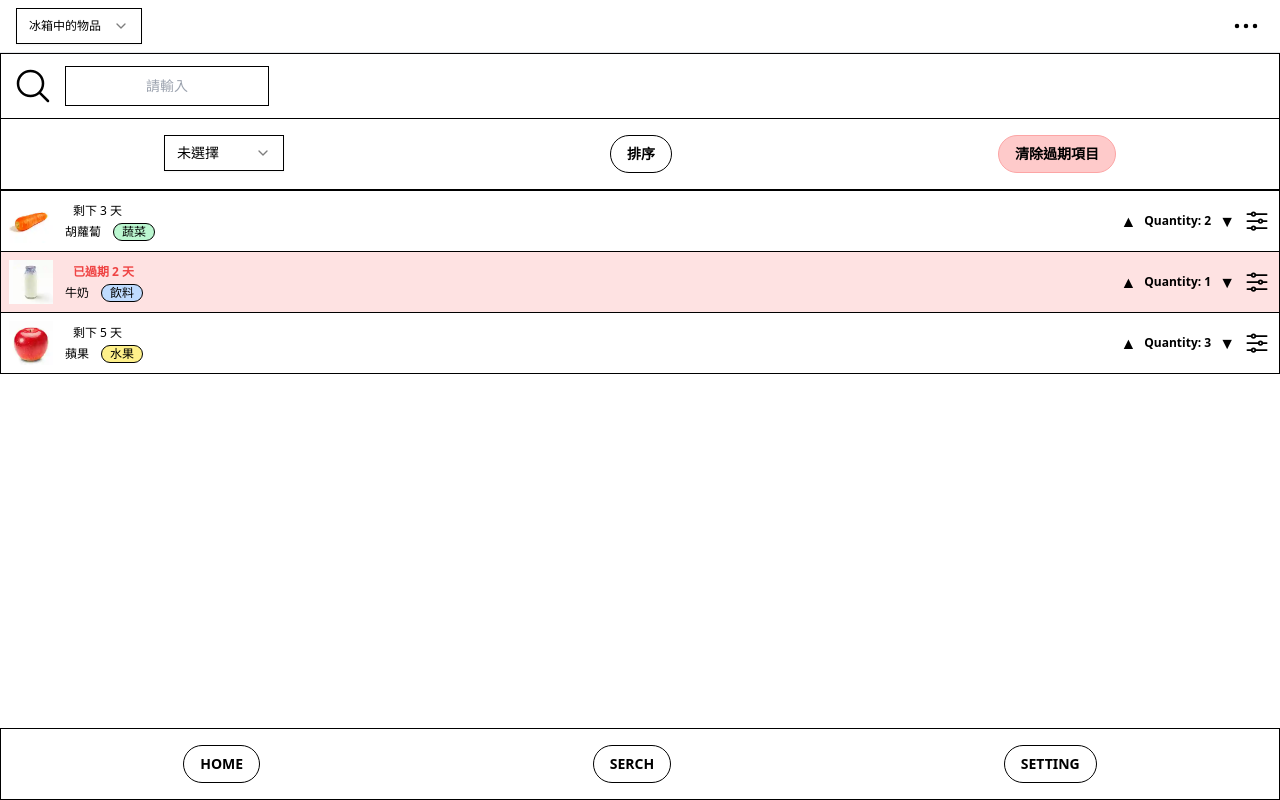
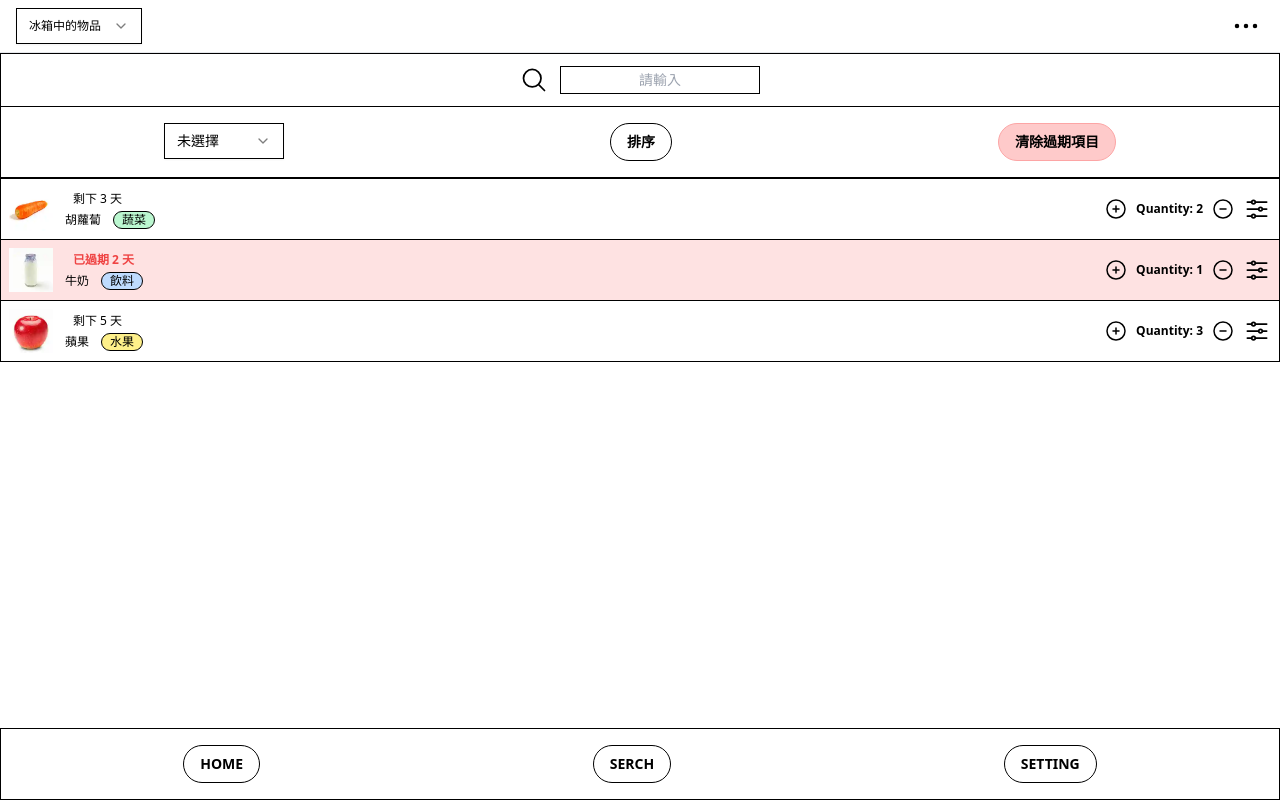
Before and after one commit to fridge-mate/fridge-mate, a React (Vite) app in the folder client/: page / in a window 1280 px wide. Built offline with nearby package versions, Linux system fonts and the light colour scheme.

Commit message:
style(ui): adjust sizes of input and ItemCard elements, update icon in QuantityBadge

```diff
--- a/client/src/components/atoms/QuantityBadge/QuantityBadge.tsx
+++ b/client/src/components/atoms/QuantityBadge/QuantityBadge.tsx
@@ -5,11 +5,47 @@ type QuantityBadgeProps = {
 function QuantityBadge({ count }: QuantityBadgeProps) {
 	return (
 		<div className="flex items-center">
-			<button type="button">▲</button>
+			<button type="button">
+				{/* heroicon url:https://heroicons.com/ iconName:plus-circle */}
+				<svg
+					xmlns="http://www.w3.org/2000/svg"
+					fill="none"
+					viewBox="0 0 24 24"
+					stroke-width="1.5"
+					stroke="currentColor"
+					className="size-6"
+				>
+					<title id="icon-title">Plus Icon</title>
+					<path
+						stroke-linecap="round"
+						stroke-linejoin="round"
+						d="M12 9v6m3-3H9m12 0a9 9 0 1 1-18 0 9 9 0 0 1 18 0Z"
+					/>
+				</svg>
+			</button>
+
 			<span className="text-black text-xs font-semibold px-2 py-1">
 				Quantity: {count}
 			</span>
-			<button type="button">▼</button>
+
+			<button type="button">
+				{/* heroicon url:https://heroicons.com/ iconName:minus-circle */}
+				<svg
+					xmlns="http://www.w3.org/2000/svg"
+					fill="none"
+					viewBox="0 0 24 24"
+					stroke-width="1.5"
+					stroke="currentColor"
+					className="size-6"
+				>
+					<title id="icon-title">Minus Icon</title>
+					<path
+						stroke-linecap="round"
+						stroke-linejoin="round"
+						d="M15 12H9m12 0a9 9 0 1 1-18 0 9 9 0 0 1 18 0Z"
+					/>
+				</svg>
+			</button>
 		</div>
 	);
 }
--- a/client/src/components/layout/Toolbar/atoms/SerchBar/SearchBar.tsx
+++ b/client/src/components/layout/Toolbar/atoms/SerchBar/SearchBar.tsx
@@ -1,6 +1,6 @@
 function SearchBar() {
 	return (
-		<div className="flex gap-x-3 border border-black p-3">
+		<div className="flex justify-center gap-x-3 border border-black p-3">
 			{/* heroicon url:https://heroicons.com/ iconName:magnifying-glass */}
 			<svg
 				xmlns="http://www.w3.org/2000/svg"
@@ -8,7 +8,7 @@ function SearchBar() {
 				viewBox="0 0 24 24"
 				stroke-width="1.5"
 				stroke="currentColor"
-				className="w-10 h-10"
+				className="w-7 h-7"
 			>
 				<title id="icon-title">Serch icon</title>
 				<path
@@ -20,7 +20,7 @@ function SearchBar() {
 			<input
 				type="text"
 				placeholder="請輸入"
-				className="text-center border border-black text-sm"
+				className="text-center border border-black text-sm w-[200px]"
 			/>
 		</div>
 	);
```
